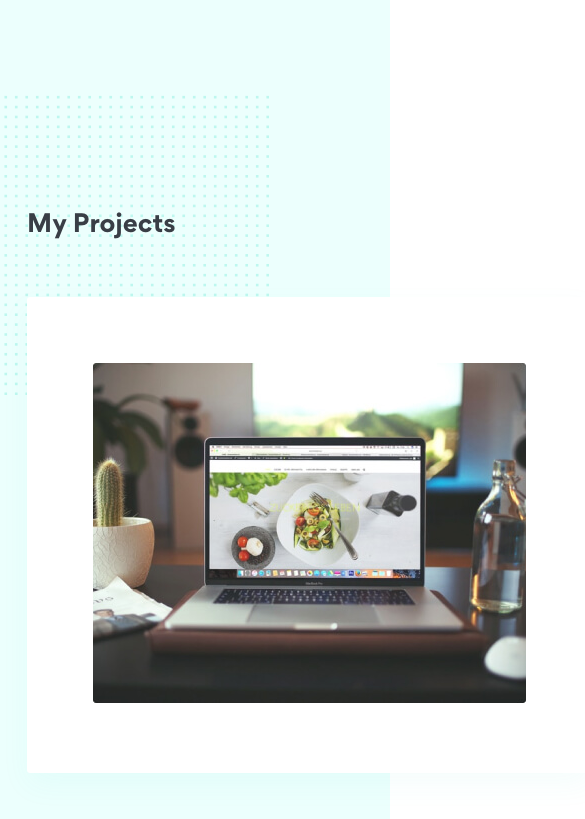
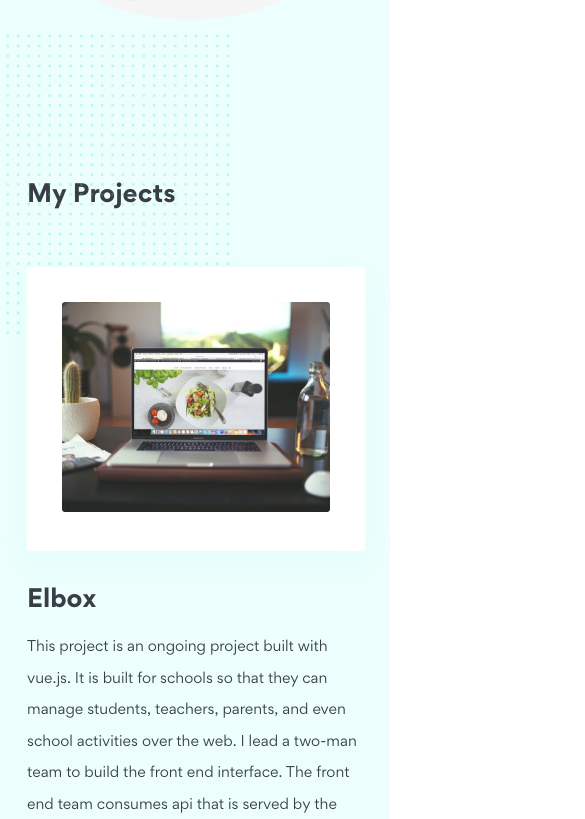
Before and after one commit to Iwakinomotoye/iwakintoye, a React (Create React App) app: page / in a window 390 px wide. Shown: the part 885-1704 px from the top of the page, 585 px wide, since content can reach past the window. Built offline with nearby package versions, Linux system fonts and the light colour scheme.

Commit message:
project styling for mobile, readjusted context rendering

```diff
--- a/src/App.css
+++ b/src/App.css
@@ -58,3 +58,20 @@ button {
   --black: #fff;
   --white: #000;
 }
+
+h1 {
+  font-family: "GorditaBold";
+  font-size: 42px;
+  line-height: 1.71;
+  color: var(--secondary-color);
+}
+@media (max-width: 1199.98px) {
+  h1 {
+    font-size: 33px;
+  }
+}
+@media (max-width: 575.98px) {
+  h1 {
+    font-size: 24px;
+  }
+}
--- a/src/components/Header.js
+++ b/src/components/Header.js
@@ -20,13 +20,27 @@ class Header extends React.Component {
         })
     }
 
+    componentDidMount() {
+        if(typeof({}) === "object") {
+            console.log('true');
+        } else {
+            console.log('false');
+        }
+    }
+
+    componentDidUpdate() {
+        console.log(this.context);
+    }
+
     render() {
         Header.contextType = ThemeContext;
         let buttonSpan;
-
-        if (this.context) {
+        // this is because this.context is equal to {} before it updates to the real value
+        if (typeof(this.context) === "object" || this.content === true) {
+            buttonSpan = <><span>Go Dark</span><img src={godark} alt="dark mode"/></>;
+        } else if (typeof(this.context) === "boolean" && this.context === true) {
             buttonSpan = <><span>Go light</span><img src={sun} alt="light mode"/></>
-        } else {
+        } else if (typeof(this.context) === "boolean" && this.context === false) {
             buttonSpan = <><span>Go Dark</span><img src={godark} alt="dark mode"/></>;
         }
         return (
--- a/src/components/Landing.css
+++ b/src/components/Landing.css
@@ -7,12 +7,11 @@
 /* begin section one style  */
 .landing .section-one {
     width: 100%;
-    padding: 0 6.944vw;
+    padding: 86px 6.944vw 0;
     position: relative;
     min-height: 711px;
     display: flex;
     align-items: center;
-    padding-top: 86px;
 }
 .section-one-content {
     width: 100%;
@@ -49,10 +48,6 @@
     background: rgba(50, 224, 196, 0.1);
 }
 .heading-one {
-    font-family: "GorditaBold";
-    font-size: 42px;
-    line-height: 1.71;
-    color: var(--secondary-color);
     margin-bottom: 23px;
 }
 .section-one .description {
@@ -70,11 +65,11 @@
     letter-spacing: 0.1em;
     color: var(--secondary-color);
     position: relative;
-    padding-left: 22px;
-    padding-right: 22px;
+    padding: 0 22px;
     line-height: 48px;
     height: 50px;
     margin-top: 34px;
+    -webkit-tap-highlight-color: transparent;
 }
 .link-button:focus {
     outline: 1px dotted rgba(50, 224, 196, 0.3);
@@ -113,8 +108,9 @@
     transform: rotate(90deg);
     margin-right: -120px;
     min-width: 247px;
+    height: fit-content;
 }
-.introduction {
+.section-label {
     font-family: "GorditaMedium";
     font-size: 12px;
     letter-spacing: 0.05em;
@@ -158,11 +154,8 @@
         width: 350px;
         max-height: 350px;
     }
-    .heading-one {
-        font-size: 33px;
-    }
     .section-one .description {
-        font-size: 14px;
+        font-size: 16px;
     }
     .section-oneBg {
         right: calc(20px + 10vw);
@@ -186,9 +179,6 @@
         width: 400px;
         max-height: 400px;
     }
-    .heading-one {
-        font-size: 42px;
-    }
     .section-one .description {
         font-size: 18px;
     }
@@ -201,7 +191,7 @@
         width: 440px;
         margin-right: 0;
         margin-top: 40px;
-        margin-bottom: 30px;
+        margin-bottom: 50px;
     }
     .section-one .right {
         width: 350px;
@@ -210,9 +200,6 @@
     .section-one .right img {
         width: 350px;
         max-height: 350px;
-    }
-    .heading-one {
-        font-size: 33px;
     }
     .section-one .description {
         font-size: 16px;
@@ -241,7 +228,6 @@
         max-width: 100%;
     }
     .heading-one {
-        font-size: 24px;
         line-height: 42px;
     }
     .link-button {
@@ -266,25 +252,19 @@
 .projects {
     margin-top: 87px;
     padding: 110px 6.944vw 0 6.944vw;
-    position: relative;
 }
 .projects h1 {
     margin-bottom: 50px;
 }
-.projects .dots {
-    position: absolute;
-    z-index: 0;
-    left: 0;
-    top: 0;
-    max-width: 70%;
-    min-height: 300px;
-    object-fit: none;
-}
-.projects .projects-content {
-    position: relative;
-    z-index: 1;
+@media (max-width: 767.98px) {
+    .projects {
+        padding: 60px 6.944vw 0 6.944vw;
+    }
 }
 @media (max-width: 575.98px) {
+    .projects {
+        padding: 60px 25px 0 27px;
+    }
 }
 
 /* end projects section styling */
@@ -292,8 +272,8 @@
 /* begin about-me section styling */
 .about-me {
     width: 100%;
-    /* background: var(--white); */
-    background-image: linear-gradient(to bottom, var(--primary-color-light) 0%, var(--white) 20%, var(--white) 80%, var(--primary-color-light) 100%);
+    background: var(--white);
+    /* background-image: linear-gradient(to bottom, var(--primary-color-light) 0%, var(--white) 20%, var(--white) 80%, var(--primary-color-light) 100%); */
     display: flex;
     align-items: center;
     padding: 200px 6.944vw 200px 6.944vw;
@@ -322,6 +302,7 @@
     margin-bottom: 30px;
 }
 .about-me .right img {
+    position: relative;
     border-radius: 3px;
     box-shadow: 0px 10px 30px rgba(0, 0, 0, 0.1);
 }
--- a/src/components/Landing.js
+++ b/src/components/Landing.js
@@ -45,7 +45,7 @@ class Landing extends React.Component {
                         </div>
                     </div>
                     <div className="section-name">
-                        <span className="introduction">INTRODUCTION</span>
+                        <span className="section-label">INTRODUCTION</span>
                         <span className="dash-one"></span>
                         <span className="small-dash"></span>
                         <span className="small-dash"></span>
@@ -56,11 +56,8 @@ class Landing extends React.Component {
                 </div>
 
                 <div className="projects">
-                    <img src={dots} alt="" className="dots"/>
-                    <div className="projects-content">
-                        <h1 className="heading-one">My Projects</h1>
-                        <ProjectList projects={data} />
-                    </div>
+                    <h1 className="heading-one">My Projects</h1>
+                    <ProjectList projects={data} />
                 </div>
 
                 <div className="about-me">
@@ -90,7 +87,7 @@ class Landing extends React.Component {
                         </div>
                     </div>
                     <div className="section-name">
-                        <span className="introduction">ABOUT ME</span>
+                        <span className="section-label">ABOUT ME</span>
                         <span className="small-dash"></span>
                         <span className="small-dash"></span>
                         <span className="dash-one"></span>
--- a/src/components/ProjectList.css
+++ b/src/components/ProjectList.css
@@ -1,26 +1,63 @@
 .project {
     display: flex;
+    align-items: center;
     margin-bottom: 200px;
+    position: relative;
+}
+.project:last-of-type {
+    margin-bottom: 100px;
+}
+.project .dots {
+    position: absolute;
+    z-index: 0;
+    max-width: 70%;
+    min-height: 300px;
+    object-fit: none;
+}
+.project:first-of-type .dots {
+    left: -6.944vw;
+    top: -233px;
+}
+.project:nth-of-type(odd):not(:first-of-type) .dots {
+    right: calc(-6.944vw + 35px);
+    top: -29px;
+}
+.project:nth-of-type(even) .dots {
+    top: -88px;
+    left: 25%;
 }
 .project-content {
     width: 100%;
     display: flex;
+    justify-content: space-between;
     margin-right: -50px;
+    position: relative;
+    z-index: 1;
 }
 .image-container {
     background: #fff;
     padding: 66px;
     box-shadow: 0px 12px 30px rgba(50, 224, 196, 0.05);
     border-radius: 3px;
+    width: 39.24vw;
+    height: 39.24vw;
+}
+.image-container img {
+    object-fit: cover;
+    width: 100%;
+    height: 100%;
+    border-radius: 3px;
+}
+.project:nth-of-type(odd) .project-content {
+    flex-direction: row;
+}
+.project:nth-of-type(even) .project-content {
+    flex-direction: row-reverse;
 }
 .project-details {
-    margin-left: 57px;
+    width: 36vw;
 }
 .project-details h1 {
-    font-family: "GorditaBold";
-    font-size: 42px;
-    line-height: 1.71;
-    color: var(--secondary-color);
     margin-bottom: 10px;
 }
 .project-details p {
@@ -48,6 +85,55 @@
     letter-spacing: 0.2em;
     font-size: 12px;
 }
+@media (max-width: 1350px) {
+    .image-container {
+        padding: 50px;
+    }
+}
+@media (max-width: 1199.98px) {
+    .project {
+        margin-bottom: 150px;
+    }
+    .image-container {
+        padding: 40px;
+        width: 34.24vw;
+        height: 34.24vw;
+    }
+    .project-details {
+        width: 40vw;
+    }
+}
+@media (max-width: 991.98px) {
+    .project {
+        margin-bottom: 120px;
+    }
+    .project-content {
+        margin-right: -70px;
+    }
+    .image-container {
+        padding: 30px;
+    }
+}
 
-/* .project-detials .stack:nth */
-/* I want to apply a background image to every nth project, like every even, or every odd, when first is not among*/
+@media (max-width: 767.98px) {
+    .project-content {
+        flex-direction: column !important;
+    }
+    .image-container {
+        padding: 35px;
+        width: 100%;
+        height: unset;
+        max-height: 450px;
+        max-width: 450px;
+        margin-bottom: 30px;
+    }
+    .project-details {
+        width: 100%;
+    }
+}
+
+@media (max-width: 575.98px) {
+    .project-details p {
+        font-size: 14px;
+    }
+}
--- a/src/components/ProjectList.js
+++ b/src/components/ProjectList.js
@@ -1,5 +1,6 @@
 import './ProjectList.css';
 import arrow from '../assets/images/arrow.svg';
+import dots from '../assets/images/dots.svg';
 
 const ProjectList = ({projects}) => {
 
@@ -12,6 +13,7 @@ const ProjectList = ({projects}) => {
 
                     return (
                         <div key={id} className="project">
+                            <img src={dots} alt="" className="dots"/>
                             <div className="project-content">
                                 <div className="image-container">
                                     <img src={require("../assets/images/" + image).default} alt={name} />
@@ -21,8 +23,8 @@ const ProjectList = ({projects}) => {
                                     <p>{description}</p>
                                     <div className="stacks">
                                         {
-                                            stacks.map(stack => {
-                                                return <div className="stack">{stack}</div>
+                                            stacks.map((stack, index) => {
+                                                return <div className="stack" key={index}>{stack}</div>
                                             })
                                         }
                                     </div>
@@ -34,7 +36,7 @@ const ProjectList = ({projects}) => {
                             </div>
 
                             <div className="section-name">
-                                <span className="introduction">PROJECTS</span>
+                                <span className="section-label">PROJECTS</span>
                                 <span className="small-dash"></span>
                                 <span className="small-dash"></span>
                                 <span className="dash-one"></span>
```
Also changed, not shown: 15 other files (tests, documents, lock files or other folders).
